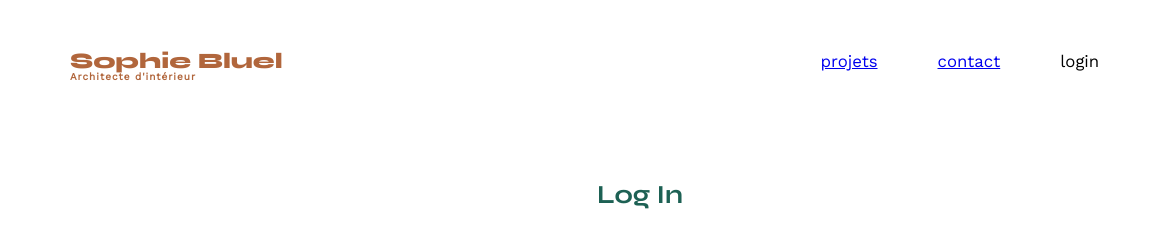
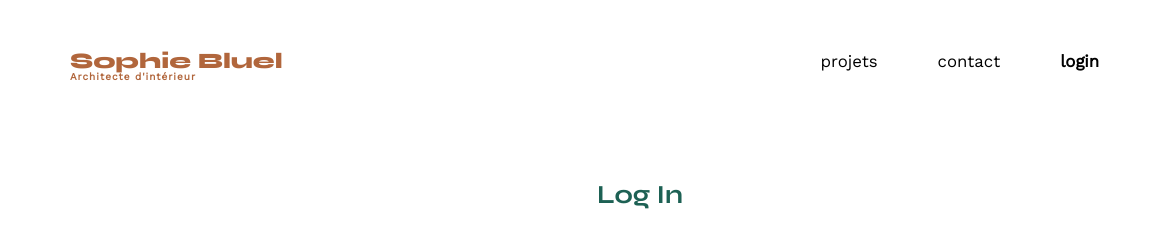
Before and after one commit to Lilya3/Sophie-Buel, a plain HTML site: page FrontEnd/login.html in a window 1280 px wide. Shown: the top 237 px of the page, 0-1154 px from the left. Drawn offline with nearby package versions, Linux system fonts and the light colour scheme.

Commit message:
login bold logg

```diff
--- a/FrontEnd/assets/js/login.js
+++ b/FrontEnd/assets/js/login.js
@@ -38,3 +38,7 @@ if (token) {
     window.location.href = "./login.html";
   });
 }
+
+//bold login
+const authLink = document.getElementById("authLink");
+authLink?.classList.add("auth-active");
--- a/FrontEnd/assets/style.css
+++ b/FrontEnd/assets/style.css
@@ -91,10 +91,18 @@ nav li {
 	padding: 0 30px;
 	font-size: 1.2em;
 }
+nav a {
+	text-decoration: none;
+	color: black;
+	font-family: 'Work Sans';
+	font-weight: 500;
+}
+.auth-active {
+	font-weight: 700;
+}
 nav img {
 	height: 1.3rem;
 	color: black;
-	font-weight: bolder;
 }
 li:hover {
 	color: #B1663C;
@@ -649,7 +657,7 @@ footer nav ul {
 
 .success-toast {
   position: fixed;
-  bottom: 40px;
+  top: 150px;
   left: 50%;
   transform: translateX(-50%);
   background: #1D6154;
--- a/FrontEnd/login.html
+++ b/FrontEnd/login.html
@@ -22,7 +22,7 @@
       <ul>
         <li><a href="./index.html">projets</a></li>
         <li><a href="./index.html#contact">contact</a></li>
-        <li>login</li>
+        <li id="authLink">login</li>
         <li><img src="./assets/icons/instagram.png" alt="Instagram"></li>
       </ul>
     </nav>
```
Also changed, not shown: FrontEnd/assets/js/script.js (+4 -5 lines), 1 other file.
